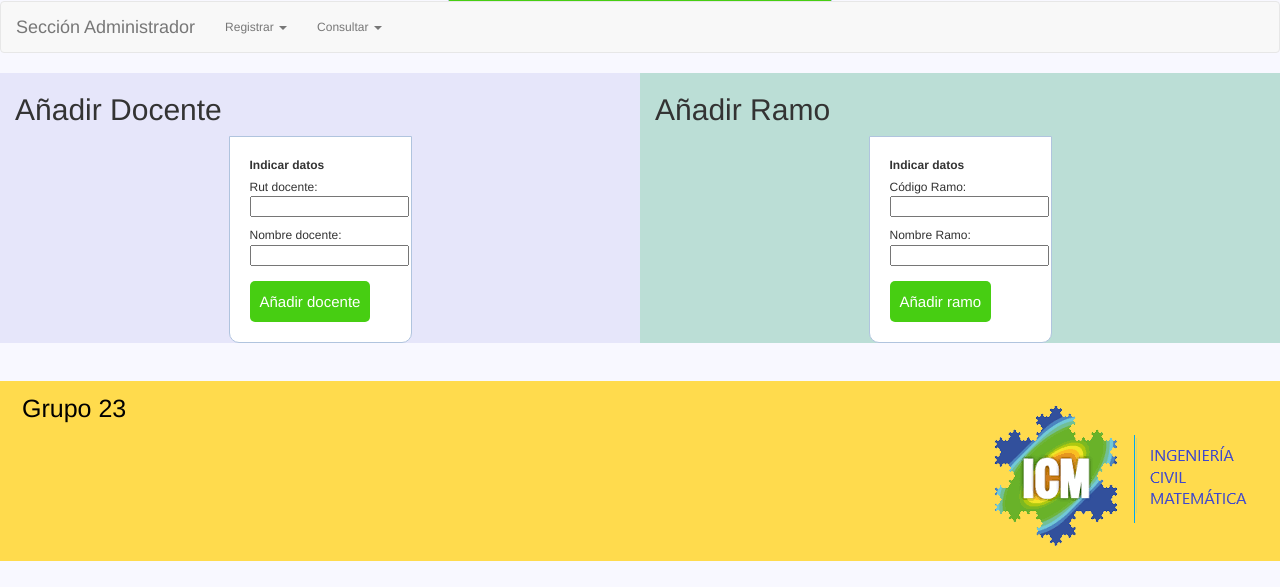
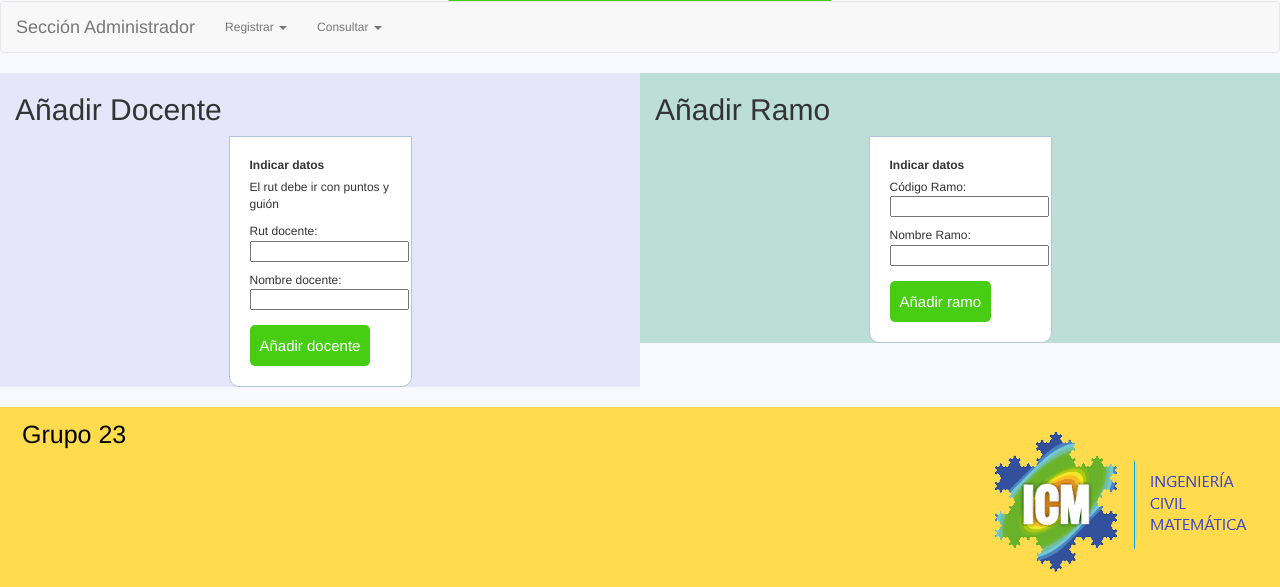
Before and after one commit to gobenavides/SISCOM, a PHP site: page /add_nuevos.php in a window 1280 px wide. Shown: the part 239-826 px from the top of the page. Before the commit the page ends 800 px from the top, so only its background shows below. Run offline with PHP 8.4, Linux system fonts and the light colour scheme; a user stored in the database is signed in; data comes from the database, SQL or seed files in the repository; some libraries are stand-ins or nearby versions.

Commit message:
arreglado problema 3

```diff
--- a/add_nuevos.php
+++ b/add_nuevos.php
@@ -44,6 +44,7 @@ die();
           	<form action='submit-docente.php' method=post>
               <div class="form-group">
                         <label>Indicar datos</label>
+                        <p>El rut debe ir con puntos y guión</p>
                         <p>Rut docente: <input type=text name=rut /></p>
                       <p>Nombre docente: <input type=text name=nombre /></p></div>
               <button align="right" type=" button" class="btn">Añadir docente</button></form></div>
```
